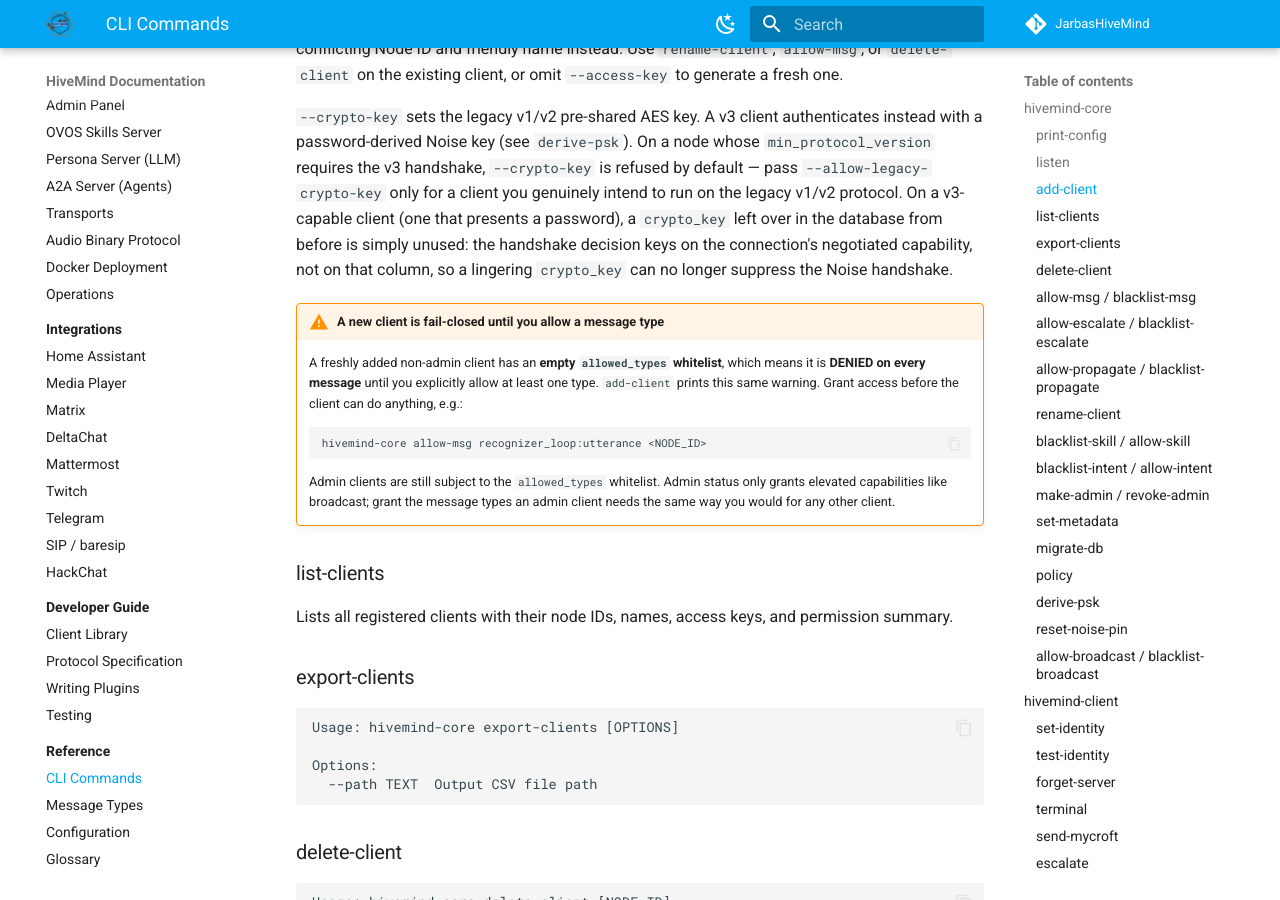
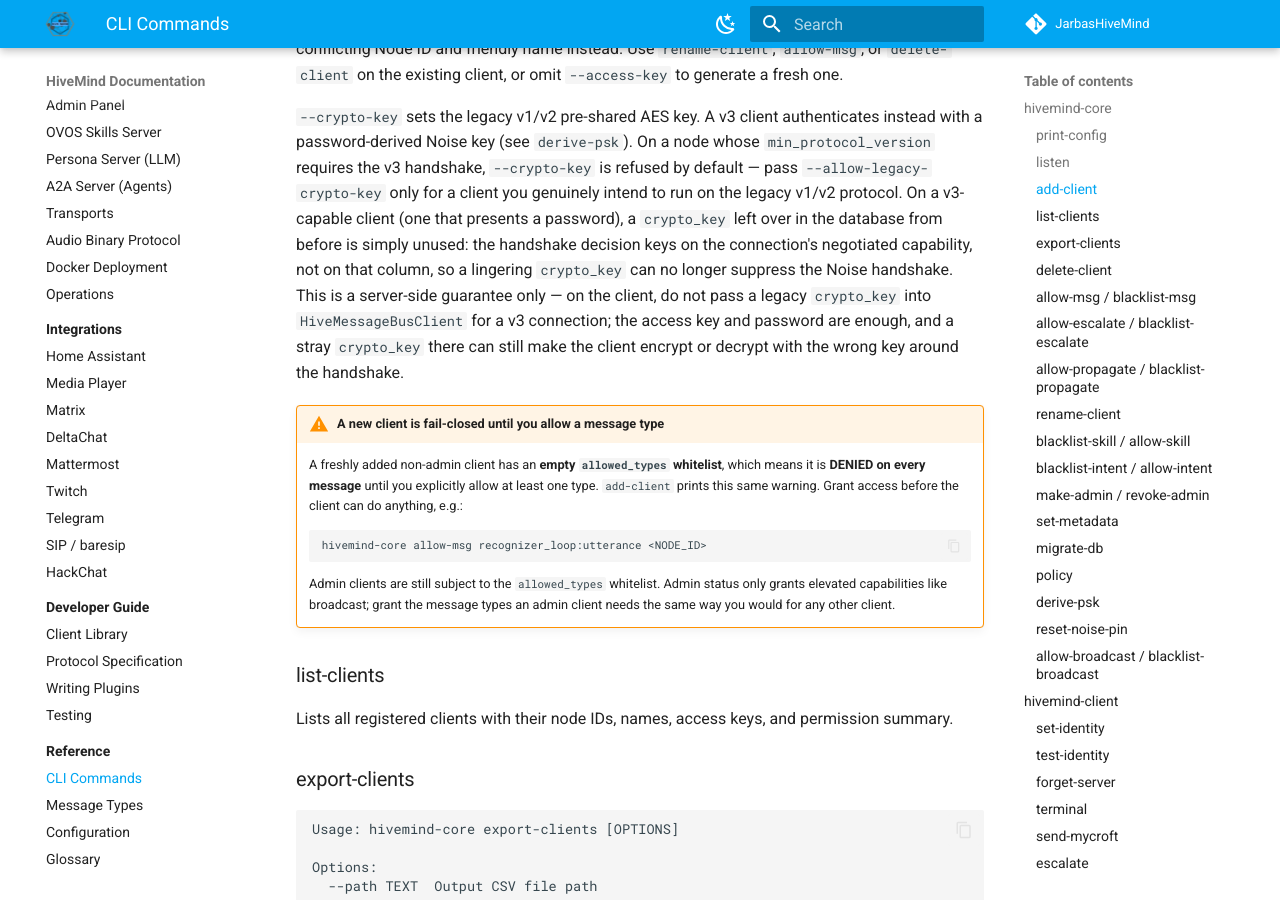
Before and after one commit to JarbasHiveMind/HiveMind-community-docs, an MkDocs documentation site: the page built from docs/reference/cli.md, in a window 1280 px wide and 900 px high, scrolled down 2139 px. Built offline with MkDocs 1.6.1 and Material for MkDocs 9.7.7, drawn with Linux system fonts in a browser that asks for light colours.

Commit message:
docs: client must not pass legacy crypto_key on v3 connections

```diff
--- a/docs/reference/cli.md
+++ b/docs/reference/cli.md
@@ -99,7 +99,10 @@ v3 handshake, `--crypto-key` is refused by default — pass `--allow-legacy-cryp
 client you genuinely intend to run on the legacy v1/v2 protocol. On a v3-capable client (one that
 presents a password), a `crypto_key` left over in the database from before is simply unused: the
 handshake decision keys on the connection's negotiated capability, not on that column, so a
-lingering `crypto_key` can no longer suppress the Noise handshake.
+lingering `crypto_key` can no longer suppress the Noise handshake. This is a server-side
+guarantee only — on the client, do not pass a legacy `crypto_key` into `HiveMessageBusClient` for
+a v3 connection; the access key and password are enough, and a stray `crypto_key` there can still
+make the client encrypt or decrypt with the wrong key around the handshake.
 
 !!! warning "A new client is fail-closed until you allow a message type"
     A freshly added non-admin client has an **empty `allowed_types` whitelist**, which means it is **DENIED on every message** until you explicitly allow at least one type. `add-client` prints this same warning. Grant access before the client can do anything, e.g.:
```
